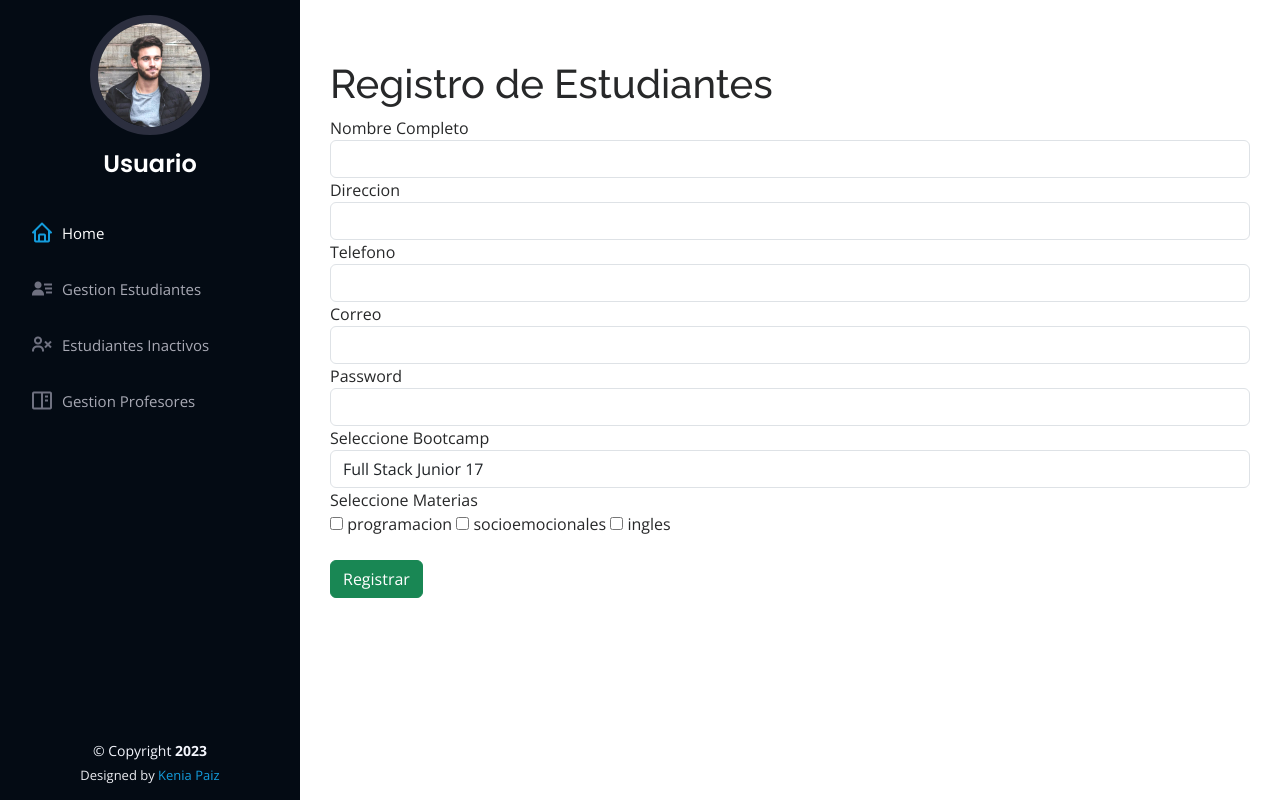
After one commit to KeniaKodigo/CLASES_BACKEND_FSJ17, a PHP site: page /vistas/registrar_estudiante.php in a window 1280 px wide. The commit adds this page. Run offline with PHP 8.4, Linux system fonts and the light colour scheme; data comes from the database, SQL or seed files in the repository.

Commit message:
clases conexion, estudiantes

```diff
--- /dev/null
+++ b/practica_academia/controladores/Conexion.php
@@ -0,0 +1,19 @@
+<?php
+
+class ConexionBD{
+    protected $conexion;
+
+    #mysqli_connect() => sirve para obtener la informacion y conectarnos a la base de datos
+
+    public function conectar(){
+        /**
+         * servidor
+         * usuario => root
+         * password
+         * nombre de la base de datos
+         */
+        $this->conexion = mysqli_connect("localhost","root","","gestion_academica");
+    }
+}
+
+?>
--- /dev/null
+++ b/practica_academia/controladores/Estudiantes.php
@@ -0,0 +1,64 @@
+<?php
+#llamando el archivo Conexion.php
+require "../controladores/Conexion.php";
+
+class Estudiantes extends ConexionBD{
+    #atributos
+    protected $id;
+    protected $nombre;
+    protected $direccion;
+    protected $telefono;
+    protected $correo;
+    protected $password;
+    protected $id_bootcamp;
+    protected $id_estado;
+    protected $id_rol;
+
+
+    /**
+     * agregarEstudiante
+     * actualizarEstudiante
+     * cambiarEstado
+     */
+
+    public function obtenerBootcamps(){
+        #select * from bootcamp
+        $this->conectar();
+        $consulta = "SELECT * FROM bootcamps";
+        #mysqli_query
+        $resultado = mysqli_query($this->conexion, $consulta);
+        //[]
+        return $resultado;
+    }
+
+    public function obtenerMaterias(){
+        #select * from bootcamp
+        $this->conectar();
+        $consulta = "SELECT * FROM materias";
+        #mysqli_query
+        $resultado = mysqli_query($this->conexion, $consulta);
+        //[]
+        return $resultado;
+    }
+
+    public function insertar(){
+        if(isset($_POST['nombre'], $_POST['direccion'], $_POST['telefono'], $_POST['correo'], $_POST['password'], $_POST['bootcamp'], $_POST['materia'])){
+
+            $this->nombre = $_POST['nombre']; //kenia
+            $this->direccion = $_POST['direccion'];
+            $this->telefono = $_POST['telefono'];
+            $this->correo = $_POST['correo'];
+            $this->password = $_POST['password'];
+            $this->id_bootcamp = $_POST['bootcamp'];
+            $this->id_estado = 1;
+            $this->id_rol = 3;
+            $materias =  $_POST['materia'];
+
+            #INSERT INTO table(campos) VALUES (valores)
+            $consulta = "INSERT INTO estudiantes(nombre, direccion, telefono, correo, password, id_bootcamp, id_estado, id_rol) VALUES ('$this->nombre', '$this->direccion', $this->telefono, '$this->correo', '$this->password', $this->id_bootcamp, $this->id_estado, $this->id_rol)";
+            $resultado = mysqli_query($this->conexion, $consulta);
+        }
+    }
+}
+
+?>
--- a/practica_academia/modulos/header.php
+++ b/practica_academia/modulos/header.php
@@ -14,7 +14,7 @@
                 <a href="#" class="nav-link scrollto active"><i class="bx bx-home"></i> <span>Home</span></a>
             </li>
             <li>
-                <a href="#" class="nav-link scrollto"><i class="bx bxs-user-detail"></i> <span>Gestion Estudiantes</span></a>
+                <a href="vistas/lista_estudiantes.php" class="nav-link scrollto"><i class="bx bxs-user-detail"></i> <span>Gestion Estudiantes</span></a>
             </li>
             <li>
                 <a href="#" class="nav-link scrollto"><i class="bx bx-user-x"></i> <span>Estudiantes Inactivos</span></a>
--- /dev/null
+++ b/practica_academia/vistas/registrar_estudiante.php
@@ -0,0 +1,70 @@
+<!DOCTYPE html>
+<html lang="en">
+<head>
+    <meta charset="UTF-8">
+    <meta name="viewport" content="width=device-width, initial-scale=1.0">
+    <title>Gestion Estudiantes</title>
+    <link href="../assets/img/favicon.png" rel="icon">
+    <link href="../assets/img/apple-touch-icon.png" rel="apple-touch-icon">
+
+    <!-- Google Fonts -->
+    <link href="https://fonts.googleapis.com/css?family=Open+Sans:300,300i,400,400i,600,600i,700,700i|Raleway:300,300i,400,400i,500,500i,600,600i,700,700i|Poppins:300,300i,400,400i,500,500i,600,600i,700,700i" rel="stylesheet">
+
+    <!-- Vendor CSS Files -->
+    <link href="../assets/vendor/bootstrap/css/bootstrap.min.css" rel="stylesheet">
+    <link href="../assets/vendor/bootstrap-icons/bootstrap-icons.css" rel="stylesheet">
+    <link href="../assets/vendor/boxicons/css/boxicons.min.css" rel="stylesheet">
+    <!-- Template Main CSS File -->
+    <link href="../assets/css/style.css" rel="stylesheet">
+</head>
+<body>
+    <?php include "../modulos/header.php";
+        require "../controladores/Estudiantes.php";
+        $estudiante = new Estudiantes();
+        $bootcamps = $estudiante->obtenerBootcamps(); //[]
+        //print_r($bootcamps);
+        $materias = $estudiante->obtenerMaterias();
+    ?>
+    <main id="main">
+        <section class="container">
+            <h1>Registro de Estudiantes</h1>
+
+            <form action="" method="POST">
+                <label for="">Nombre Completo</label>
+                <input type="text" name="nombre" class="form-control">
+
+                <label for="">Direccion</label>
+                <input type="text" name="direccion" class="form-control">
+
+                <label for="">Telefono</label>
+                <input type="text" name="telefono" class="form-control">
+
+                <label for="">Correo</label>
+                <input type="text" name="correo" class="form-control">
+
+                <label for="">Password</label>
+                <input type="text" name="password" class="form-control">
+
+                <label for="">Seleccione Bootcamp</label>
+                <select name="bootcamp" class="form-control">
+                    <?php foreach($bootcamps as $item){ ?>
+                        <option value="<?php echo $item['id']; ?>"><?php echo $item['bootcamp']; ?></option>
+                    <?php } ?>
+                </select>
+
+                <label for="">Seleccione Materias</label>
+                <br>
+                    <?php foreach($materias as $value){ ?>
+                        <input type="checkbox" name="materias[]" value="<?php echo $value['id']; ?>"> <?php echo $value['nombre']; ?>
+                    <?php } ?>
+                    <br>
+                <input type="submit" class="btn btn-success mt-4" value="Registrar">
+            </form>
+        </section>
+    </main>
+    <?php include "../modulos/footer.php";  ?>
+</body>
+<script src="../assets/vendor/bootstrap/js/bootstrap.bundle.min.js"></script>
+<script src="../assets/vendor/typed.js/typed.umd.js"></script>
+<script src="../assets/js/main.js"></script>
+</html>
```
Also changed, not shown: practica_academia/index.html (added, +14 -0 lines), practica_academia/vistas/lista_estudiantes.php (+35 -0 lines).
